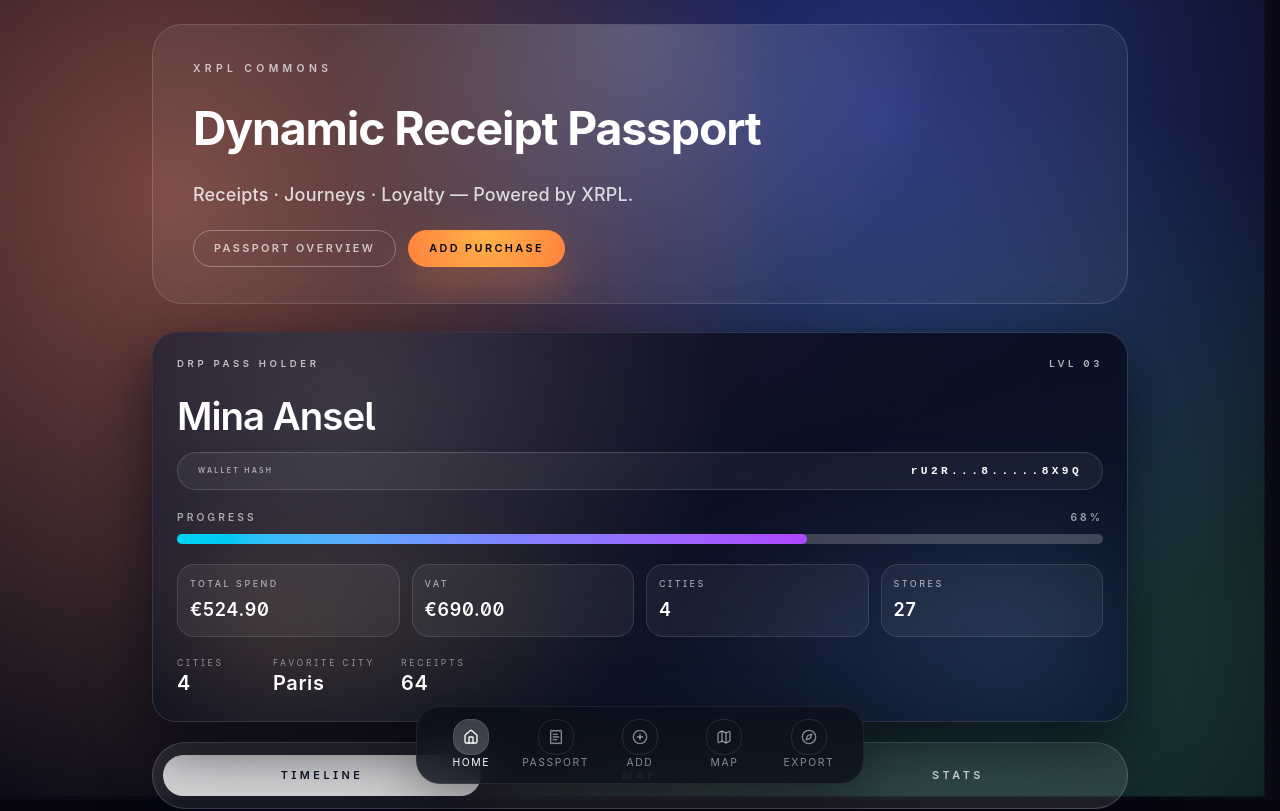
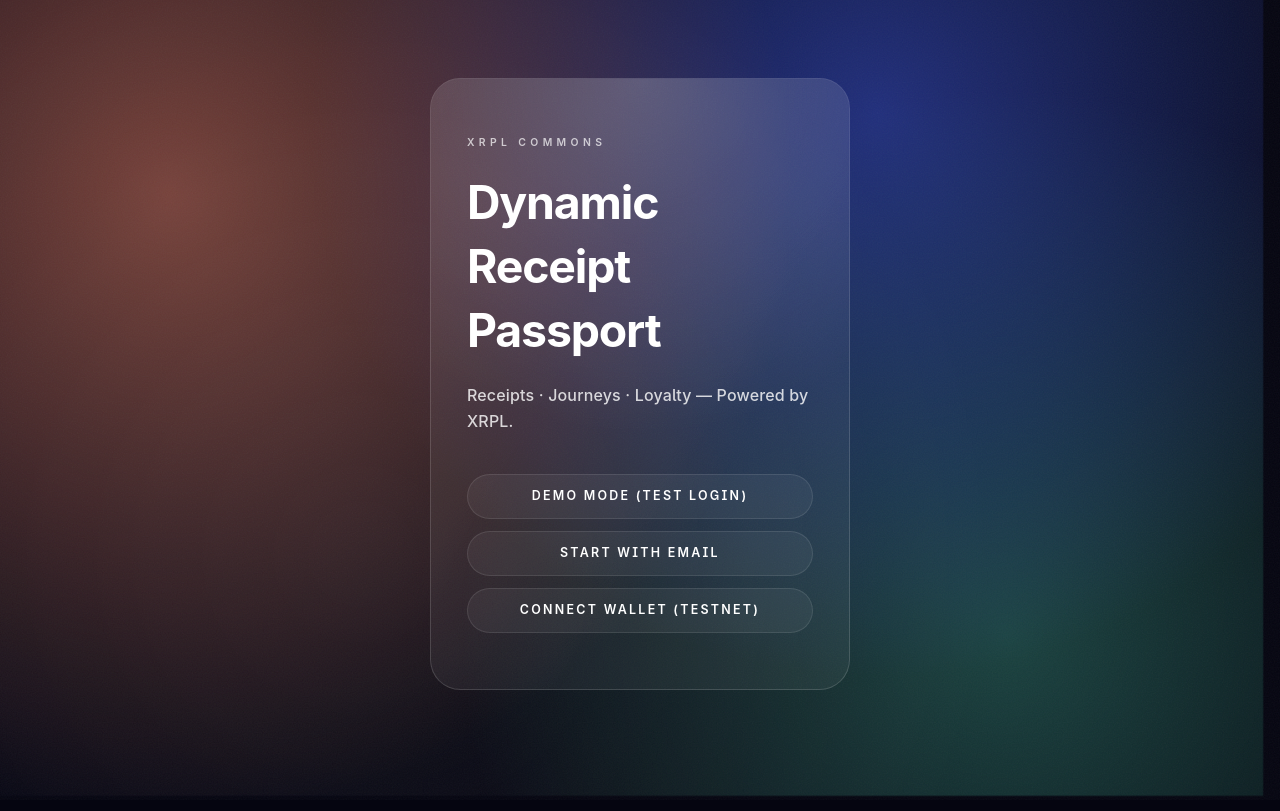
Before and after one commit to 0x-xrpl/dynamic-receipt-passport, a Next.js app: page / in a window 1280 px wide. Shown: the top 811 px of the page. Built offline with nearby package versions, Linux system fonts and the light colour scheme.

Commit message:
Update Main Page added

```diff
--- a/src/app/add-purchase/page.tsx
+++ b/src/app/add-purchase/page.tsx
@@ -143,7 +143,7 @@
   };
 
   return (
-    <AppShell heroSubtitle="Smooth XRPL Testnet capture" contextLabel="Add purchase">
+    <AppShell hideHero heroSubtitle="Smooth XRPL Testnet capture" contextLabel="Add purchase">
       <form onSubmit={handleSubmit} className="space-y-5">
         <Section title="Store & Amount">
           <Input placeholder="Store name" value={form.store} onChange={(e) => update("store", e.target.value)} />
--- a/src/app/export/page.tsx
+++ b/src/app/export/page.tsx
@@ -23,7 +23,7 @@
   const download = () => alert("CSV export mocked for demo");
 
   return (
-    <AppShell heroSubtitle="Accounting-grade snapshots with XRPL hashes." contextLabel="Export toolkit">
+    <AppShell hideHero heroSubtitle="Accounting-grade snapshots with XRPL hashes." contextLabel="Export toolkit">
       <div className="space-y-5">
         <section className="rounded-[2rem] border border-white/15 bg-gradient-to-br from-white/10 to-white/5 p-6 text-slate-950">
           <p className="text-xs uppercase tracking-[0.35em] text-slate-900/80">Date range</p>
--- a/src/app/map/page.tsx
+++ b/src/app/map/page.tsx
@@ -9,7 +9,11 @@
   const pins = useXrpStores();
 
   return (
-    <AppShell heroSubtitle="Track where every XRPL receipt was minted across the journey." contextLabel="Residency map">
+    <AppShell
+      hideHero
+      heroSubtitle="Track where every XRPL receipt was minted across the journey."
+      contextLabel="Residency map"
+    >
       <div className="space-y-4">
         <MapCanvas pins={pins} height={500} />
         <div className="rounded-[1.7rem] border border-white/12 bg-white/5 p-4 text-[0.6rem] uppercase tracking-[0.35em] text-white/55">
--- a/src/app/page.tsx
+++ b/src/app/page.tsx
@@ -1,58 +1,143 @@
 "use client";
 
-import { useMemo, useState } from "react";
-import { AppShell } from "@/components/drp/app-shell";
-import { PassportCard } from "@/components/drp/passport-card";
-import { TabSwitcher } from "@/components/ui/tab-switcher";
-import { PurchaseList } from "@/components/drp/purchase-list";
-import { StatsPanels } from "@/components/drp/stats-panels";
-import { usePassportData, usePurchases, useXrpStores } from "@/lib/hooks";
-import dynamic from "next/dynamic";
-import { Badge } from "@/components/ui/badge";
+import { useState } from "react";
+import { Button } from "@/components/ui/button";
+import { useRouter } from "next/navigation";
+import { START_SEEN_STORAGE_KEY } from "@/components/drp/start-redirect-guard";
+import { Input } from "@/components/ui/input";
 
-const MapCanvas = dynamic(
-  () => import("@/components/drp/map-canvas").then((mod) => mod.MapCanvas),
-  {
-    ssr: false,
-  },
-);
-
-const tabs = [
-  { label: "Timeline", value: "timeline" },
-  { label: "Map", value: "map" },
-  { label: "Stats", value: "stats" },
-];
+const heroCopy = {
+  eyebrow: "XRPL COMMONS",
+  title: "Dynamic Receipt Passport",
+  subtitle: "Receipts · Journeys · Loyalty — Powered by XRPL.",
+};
 
 export default function HomePage() {
-  const [activeTab, setActiveTab] = useState("timeline");
-  const passport = usePassportData();
-  const { purchases } = usePurchases();
-  const pins = useXrpStores();
-  const totalFromReceipts = useMemo(
-    () => purchases.reduce((sum, purchase) => sum + purchase.amount, 0),
-    [purchases],
-  );
+  const router = useRouter();
+  const [activePanel, setActivePanel] = useState<"email" | "wallet" | null>(null);
+  const [emailMode, setEmailMode] = useState<"signin" | "signup">("signin");
+  const [emailState, setEmailState] = useState({ email: "", password: "", confirm: "" });
+  const [walletAddress, setWalletAddress] = useState("");
+
+  const handleDemoClick = (href: string) => {
+    if (typeof window !== "undefined") {
+      window.localStorage.setItem(START_SEEN_STORAGE_KEY, "1");
+    }
+    router.push(href);
+  };
+
+  const toggleEmailPanel = () => setActivePanel((prev) => (prev === "email" ? null : "email"));
+  const toggleWalletPanel = () => setActivePanel((prev) => (prev === "wallet" ? null : "wallet"));
 
   return (
-    <AppShell>
-      <div className="space-y-5">
-        <PassportCard stats={passport} totalSpendOverride={totalFromReceipts} />
-        <TabSwitcher options={tabs} value={activeTab} onChange={setActiveTab} />
-        {activeTab === "timeline" && <PurchaseList purchases={purchases} />}
-        {activeTab === "map" && (
-          <section className="space-y-4">
-            <div className="flex flex-wrap items-center gap-3 text-xs uppercase tracking-[0.35em] text-white/60">
-              <span>● Purchases</span>
-              <span>○ XRP stores</span>
-              <Badge tone="warning" className="text-[0.52rem] uppercase tracking-[0.3em]">
-                Live map
-              </Badge>
+    <div className="flex min-h-[calc(100vh-5rem)] w-full flex-col items-center justify-center px-4 py-12">
+      <div className="flex w-[90vw] max-w-[420px] flex-col">
+        <section className="shine relative overflow-hidden rounded-[1.9rem] border border-white/15 bg-white/5 px-7 py-12 text-white sm:px-9 sm:py-14">
+          <div className="relative z-10 flex min-h-[28rem] flex-col space-y-6">
+            <div className="space-y-5">
+              <p className="text-[0.65rem] font-semibold uppercase tracking-[0.42em] text-white/70">{heroCopy.eyebrow}</p>
+              <h1 className="text-[clamp(1.9rem,6vw,2.9rem)] font-bold leading-snug tracking-tight">
+                {heroCopy.title}
+              </h1>
+              <p className="text-base font-medium leading-relaxed text-white/80">{heroCopy.subtitle}</p>
             </div>
-            <MapCanvas pins={pins} height={360} />
-          </section>
-        )}
-        {activeTab === "stats" && <StatsPanels />}
+            <div className="mt-auto space-y-3 pt-4">
+              <Button
+                size="lg"
+                className="w-full text-[0.78rem] font-semibold uppercase tracking-[0.18em]"
+                variant="secondary"
+                onClick={() => handleDemoClick("/timeline")}
+              >
+                Demo Mode (Test Login)
+              </Button>
+              <Button
+                size="lg"
+                className="w-full text-[0.78rem] font-semibold uppercase tracking-[0.18em]"
+                variant="secondary"
+                onClick={toggleEmailPanel}
+              >
+                Start With Email
+              </Button>
+              <Button
+                size="lg"
+                className="w-full text-[0.78rem] font-semibold uppercase tracking-[0.18em]"
+                variant="secondary"
+                onClick={toggleWalletPanel}
+              >
+                Connect Wallet (Testnet)
+              </Button>
+            </div>
+            {activePanel && (
+              <div className="space-y-4 rounded-[1.4rem] border border-white/12 bg-white/5 p-4 shadow-inner">
+                {activePanel === "email" && (
+                  <div className="space-y-3">
+                    <div className="flex gap-2">
+                      <Button
+                        type="button"
+                        variant={emailMode === "signin" ? "secondary" : "ghost"}
+                        className="flex-1"
+                        onClick={() => setEmailMode("signin")}
+                      >
+                        Sign In
+                      </Button>
+                      <Button
+                        type="button"
+                        variant={emailMode === "signup" ? "secondary" : "ghost"}
+                        className="flex-1"
+                        onClick={() => setEmailMode("signup")}
+                      >
+                        Sign Up
+                      </Button>
+                    </div>
+                    <div className="space-y-3">
+                      <Input
+                        type="email"
+                        placeholder="Email"
+                        value={emailState.email}
+                        onChange={(e) => setEmailState((prev) => ({ ...prev, email: e.target.value }))}
+                      />
+                      <Input
+                        type="password"
+                        placeholder="Password"
+                        value={emailState.password}
+                        onChange={(e) => setEmailState((prev) => ({ ...prev, password: e.target.value }))}
+                      />
+                      {emailMode === "signup" && (
+                        <Input
+                          type="password"
+                          placeholder="Confirm password"
+                          value={emailState.confirm}
+                          onChange={(e) => setEmailState((prev) => ({ ...prev, confirm: e.target.value }))}
+                        />
+                      )}
+                      <Button className="w-full">{emailMode === "signup" ? "Create account" : "Continue"}</Button>
+                    </div>
+                  </div>
+                )}
+                {activePanel === "wallet" && (
+                  <div className="space-y-3 rounded-[1.1rem] border border-white/10 bg-white/5 p-3">
+                    <div className="space-y-1">
+                      <p className="text-[0.7rem] font-semibold uppercase tracking-[0.24em] text-white/70">
+                        XRPL Testnet Wallet Address
+                      </p>
+                      <p className="text-xs text-white/60">Enter your testnet wallet address (r…) · Connection flow coming soon.</p>
+                    </div>
+                    <Input
+                      placeholder="rXXXXXXXXXXXXXXXXXXXX"
+                      value={walletAddress}
+                      onChange={(e) => setWalletAddress(e.target.value)}
+                    />
+                    <Button className="w-full" variant="secondary">
+                      Connect
+                    </Button>
+                  </div>
+                )}
+              </div>
+            )}
+          </div>
+          <div className="pointer-events-none absolute inset-0 bg-[radial-gradient(circle_at_top,_rgba(255,255,255,0.18),_transparent_55%)]" />
+        </section>
       </div>
-    </AppShell>
+    </div>
   );
 }
--- a/src/app/passport/page.tsx
+++ b/src/app/passport/page.tsx
@@ -14,7 +14,7 @@
   const stamps = useStamps();
 
   return (
-    <AppShell heroSubtitle="One NFT boarding pass for the XRPL residency." contextLabel="Passport overview">
+    <AppShell hideHero heroSubtitle="One NFT boarding pass for the XRPL residency." contextLabel="Passport overview">
       <div className="space-y-6">
         <PassportCard stats={passport} />
         <section className="rounded-[2rem] border border-white/15 bg-white/5 p-6">
--- a/src/app/settings/page.tsx
+++ b/src/app/settings/page.tsx
@@ -16,7 +16,7 @@
   const [digest, setDigest] = useState(false);
 
   return (
-    <AppShell heroSubtitle="Monochrome controls for future XRPL sync." contextLabel="Preferences">
+    <AppShell hideHero heroSubtitle="Monochrome controls for future XRPL sync." contextLabel="Preferences">
       <div className="space-y-5">
         <Panel title="Theme">
           <Select value={theme} onChange={(e) => setTheme(e.target.value)}>
--- /dev/null
+++ b/src/app/timeline/page.tsx
@@ -0,0 +1,58 @@
+"use client";
+
+import { useMemo, useState } from "react";
+import { AppShell } from "@/components/drp/app-shell";
+import { PassportCard } from "@/components/drp/passport-card";
+import { TabSwitcher } from "@/components/ui/tab-switcher";
+import { PurchaseList } from "@/components/drp/purchase-list";
+import { StatsPanels } from "@/components/drp/stats-panels";
+import { usePassportData, usePurchases, useXrpStores } from "@/lib/hooks";
+import dynamic from "next/dynamic";
+import { Badge } from "@/components/ui/badge";
+
+const MapCanvas = dynamic(
+  () => import("@/components/drp/map-canvas").then((mod) => mod.MapCanvas),
+  {
+    ssr: false,
+  },
+);
+
+const tabs = [
+  { label: "Timeline", value: "timeline" },
+  { label: "Map", value: "map" },
+  { label: "Stats", value: "stats" },
+];
+
+export default function TimelinePage() {
+  const [activeTab, setActiveTab] = useState("timeline");
+  const passport = usePassportData();
+  const { purchases } = usePurchases();
+  const pins = useXrpStores();
+  const totalFromReceipts = useMemo(
+    () => purchases.reduce((sum, purchase) => sum + purchase.amount, 0),
+    [purchases],
+  );
+
+  return (
+    <AppShell hideHero>
+      <div className="space-y-5">
+        <PassportCard stats={passport} totalSpendOverride={totalFromReceipts} />
+        <TabSwitcher options={tabs} value={activeTab} onChange={setActiveTab} />
+        {activeTab === "timeline" && <PurchaseList purchases={purchases} />}
+        {activeTab === "map" && (
+          <section className="space-y-4">
+            <div className="flex flex-wrap items-center gap-3 text-xs uppercase tracking-[0.35em] text-white/60">
+              <span>● Purchases</span>
+              <span>○ XRP stores</span>
+              <Badge tone="warning" className="text-[0.52rem] uppercase tracking-[0.3em]">
+                Live map
+              </Badge>
+            </div>
+            <MapCanvas pins={pins} height={360} />
+          </section>
+        )}
+        {activeTab === "stats" && <StatsPanels />}
+      </div>
+    </AppShell>
+  );
+}
--- a/src/components/drp/app-shell.tsx
+++ b/src/components/drp/app-shell.tsx
@@ -8,6 +8,7 @@
   eyebrow?: string;
   contextLabel?: string;
   actions?: ReactNode;
+  hideHero?: boolean;
   children: ReactNode;
 };
 
@@ -20,10 +21,12 @@
   eyebrow = "XRPL COMMONS",
   contextLabel,
   actions,
+  hideHero,
   children,
 }: AppShellProps) {
   return (
     <div className="flex flex-col gap-7 pb-6">
+      {!hideHero && (
         <header className="shine relative overflow-hidden rounded-[1.9rem] border border-white/15 bg-white/5 px-7 py-6 text-white sm:px-10 sm:py-9">
           <div className="relative z-10 space-y-4 sm:space-y-5">
             <p className="text-[0.65rem] font-semibold uppercase tracking-[0.42em] text-white/70">
@@ -61,6 +64,7 @@
           </div>
           <div className="pointer-events-none absolute inset-0 bg-[radial-gradient(circle_at_top,_rgba(255,255,255,0.18),_transparent_55%)]" />
         </header>
+      )}
       {children}
     </div>
   );
--- a/src/components/drp/bottom-nav.tsx
+++ b/src/components/drp/bottom-nav.tsx
@@ -2,12 +2,13 @@
 
 import Link from "next/link";
 import { usePathname } from "next/navigation";
-import { Compass, Home, Map, PlusCircle, ReceiptText } from "lucide-react";
+import { Compass, Home, IdCard, Map, PlusCircle, ReceiptText } from "lucide-react";
 import { cn } from "@/lib/utils";
 
 const navItems = [
   { href: "/", label: "Home", icon: Home },
-  { href: "/passport", label: "Passport", icon: ReceiptText },
+  { href: "/timeline", label: "Timeline", icon: ReceiptText },
+  { href: "/passport", label: "Passport", icon: IdCard },
   { href: "/add-purchase", label: "Add", icon: PlusCircle },
   { href: "/map", label: "Map", icon: Map },
   { href: "/export", label: "Export", icon: Compass },
@@ -15,6 +16,9 @@
 
 export function BottomNav() {
   const pathname = usePathname();
+  if (pathname === "/") {
+    return null;
+  }
   return (
     <nav className="fixed inset-x-0 bottom-4 z-40 mx-auto w-full max-w-md px-4 sm:px-0">
       <div className="backdrop-card glass-border flex items-center justify-between rounded-3xl px-3 py-2">
--- /dev/null
+++ b/src/components/drp/start-redirect-guard.tsx
@@ -0,0 +1,28 @@
+"use client";
+
+import { usePathname, useRouter } from "next/navigation";
+import { useEffect } from "react";
+
+export const START_SEEN_STORAGE_KEY = "drp_seen_start";
+
+export function StartRedirectGuard() {
+  const pathname = usePathname();
+  const router = useRouter();
+
+  useEffect(() => {
+    if (typeof window === "undefined") {
+      return;
+    }
+
+    if (pathname === "/start") {
+      return;
+    }
+
+    const hasSeenStart = window.localStorage.getItem(START_SEEN_STORAGE_KEY);
+    if (!hasSeenStart) {
+      router.replace("/start");
+    }
+  }, [pathname, router]);
+
+  return null;
+}
```
Also changed, not shown: src/app/start/page.tsx (added, +14 -0 lines). Lines whose indentation alone changed are shown as unchanged.
